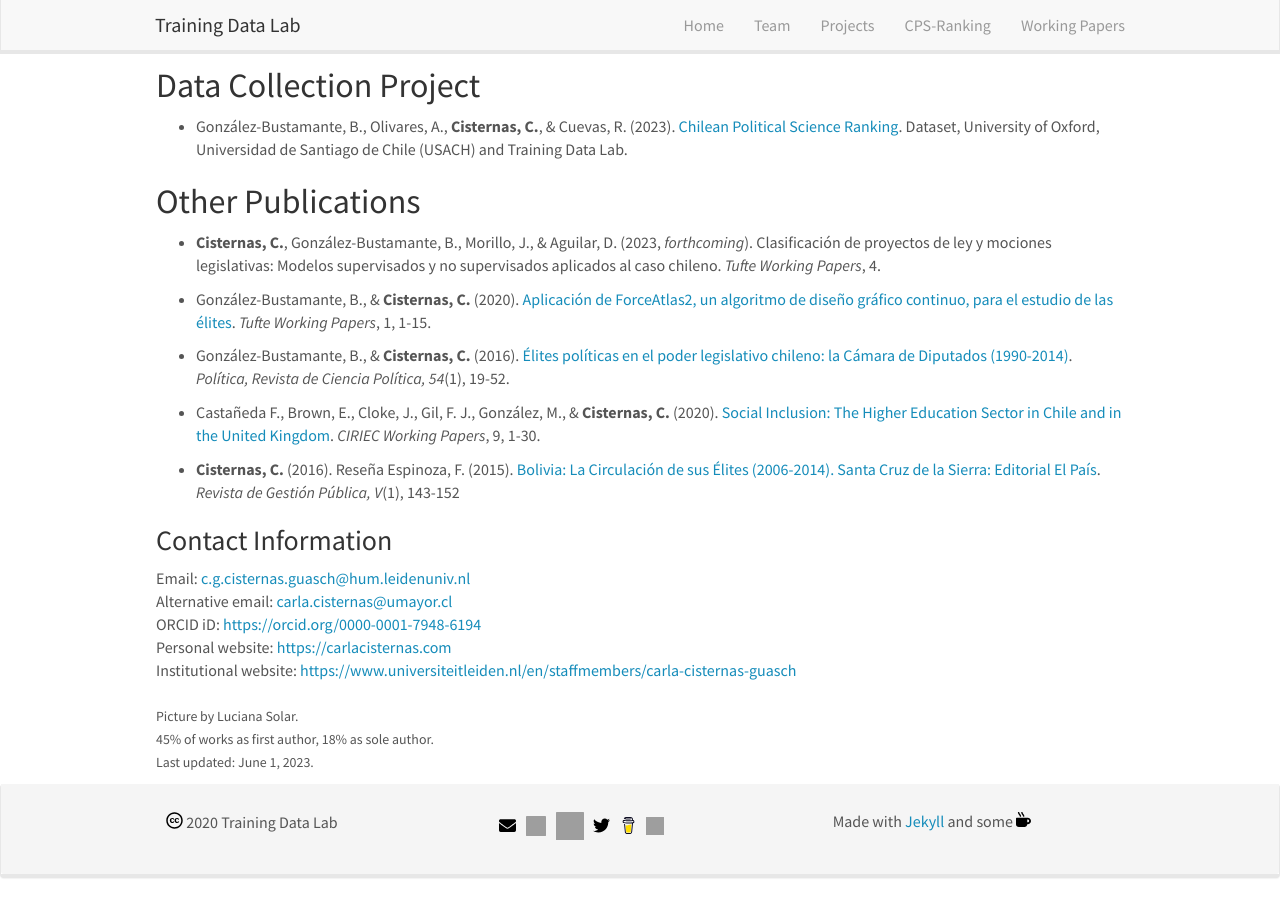
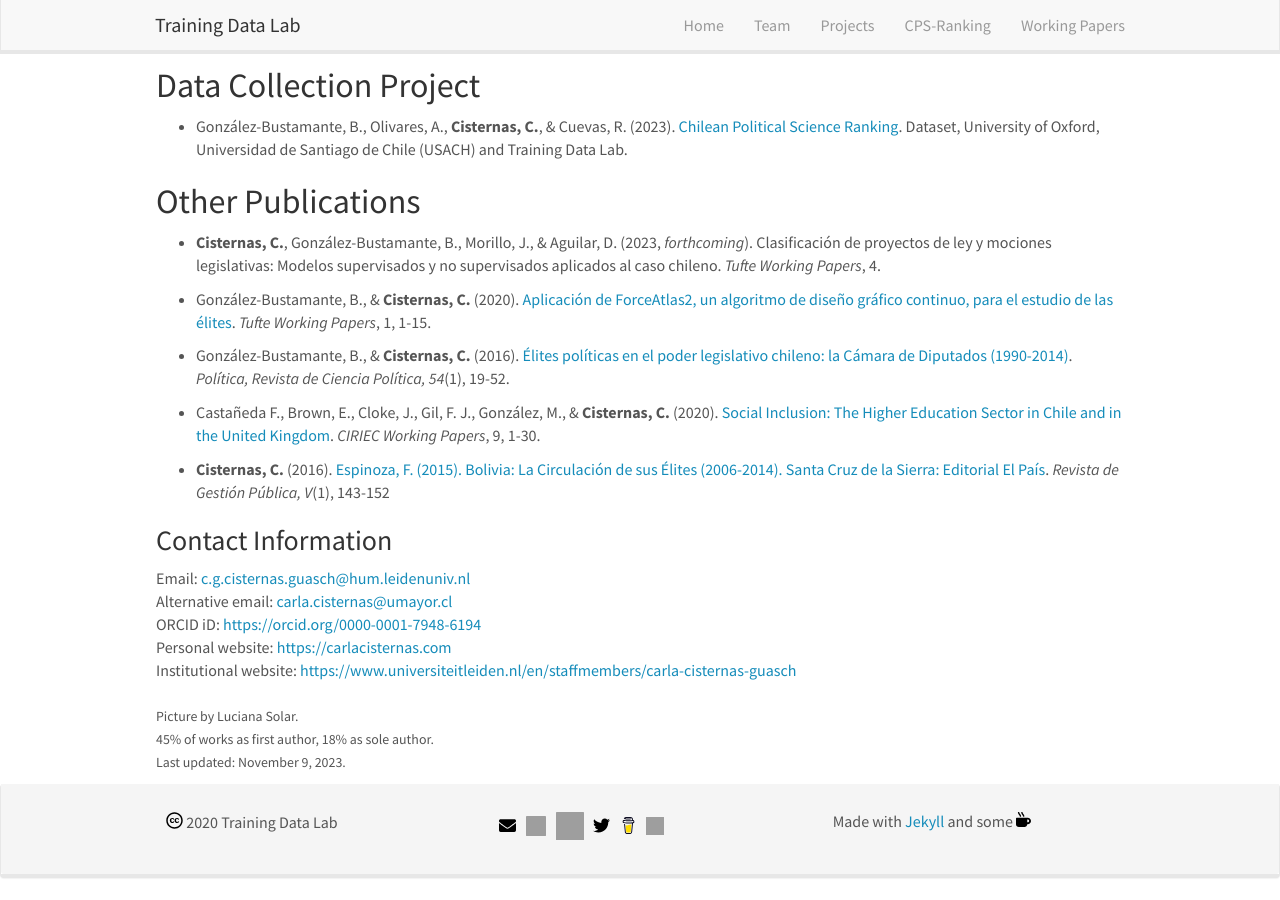
Before and after one commit to training-datalab/old-training-datalab.com, a Jekyll site: the page built from _pages/ccisternas.md, in a window 1280 px wide and 900 px high, scrolled down 674 px. Built offline with Jekyll 4.4.1, drawn with Linux system fonts in a browser that asks for light colours; nearby versions of some CDN libraries.

Commit message:
Update ccisternas.md
Co-Authored-By: Carla Cisternas <carla.cisternas@umayor.cl>

```diff
--- a/_pages/ccisternas.md
+++ b/_pages/ccisternas.md
@@ -42,7 +42,7 @@ I am interested in technocracy in Latin America, public policies and legislative
 
 - Castañeda F., Brown, E., Cloke, J., Gil, F. J., González, M., & **Cisternas, C.** (2020). <a href="http://www.ciriec.uliege.be/wp-content/uploads/2020/07/WP2020-09.pdf" target="_blank">Social Inclusion: The Higher Education Sector in Chile and in the United Kingdom</a>. *CIRIEC Working Papers*, 9, 1-30.
 
-- **Cisternas, C.** (2016). Reseña Espinoza, F. (2015). <a href="https://doi.org/10.22370/rgp.2016.5.1.2229" target="_blank">Bolivia: La Circulación de sus Élites (2006-2014). Santa Cruz de la Sierra: Editorial El País</a>. *Revista de Gestión Pública, V*(1), 143-152
+- **Cisternas, C.** (2016). <a href="https://doi.org/10.22370/rgp.2016.5.1.2229" target="_blank">Espinoza, F. (2015). Bolivia: La Circulación de sus Élites (2006-2014). Santa Cruz de la Sierra: Editorial El País</a>. *Revista de Gestión Pública, V*(1), 143-152
 
 ### Contact Information
 
@@ -54,4 +54,4 @@ Institutional website: <a href="https://www.universiteitleiden.nl/en/staffmember
 <br />
 <small>Picture by Luciana Solar.</small><br />
 <small>45% of works as first author, 18% as sole author.</small><br />
-<small>Last updated: June 1, 2023.</small>
+<small>Last updated: November 9, 2023.</small>
```
